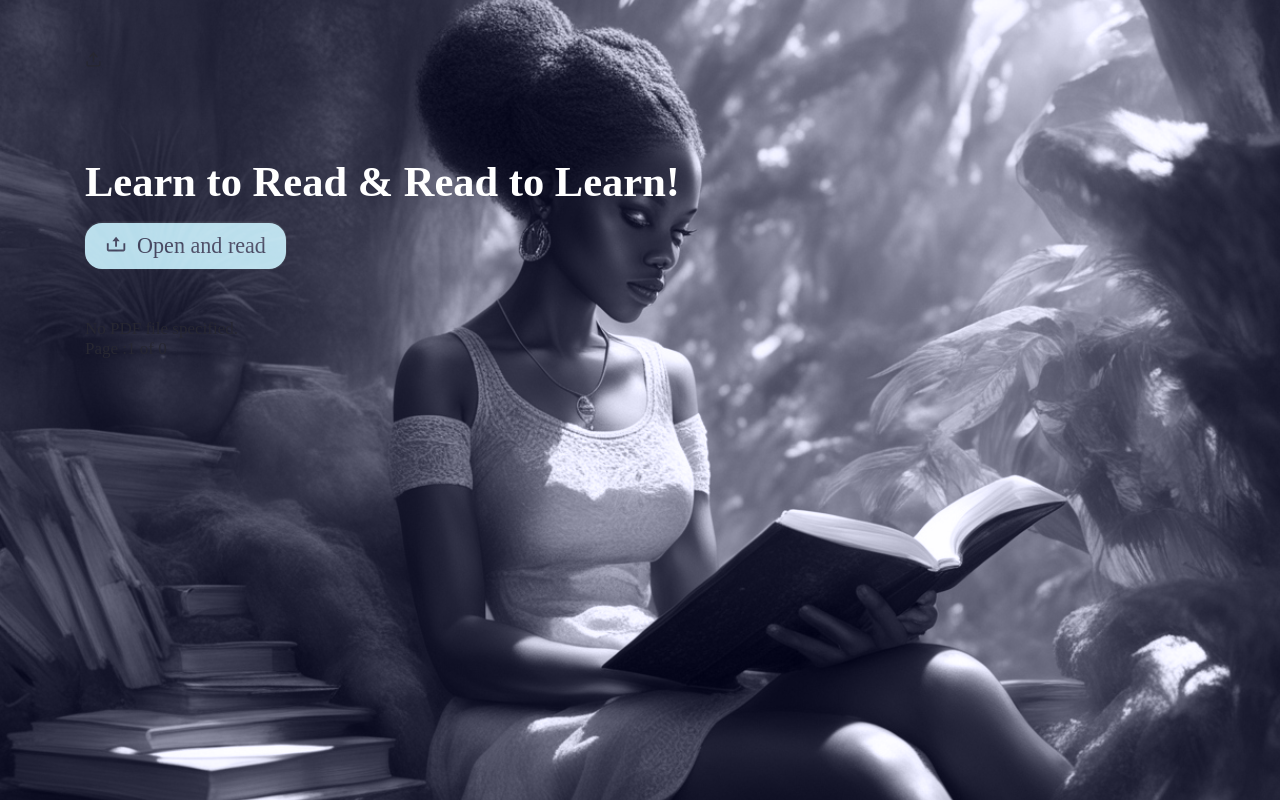
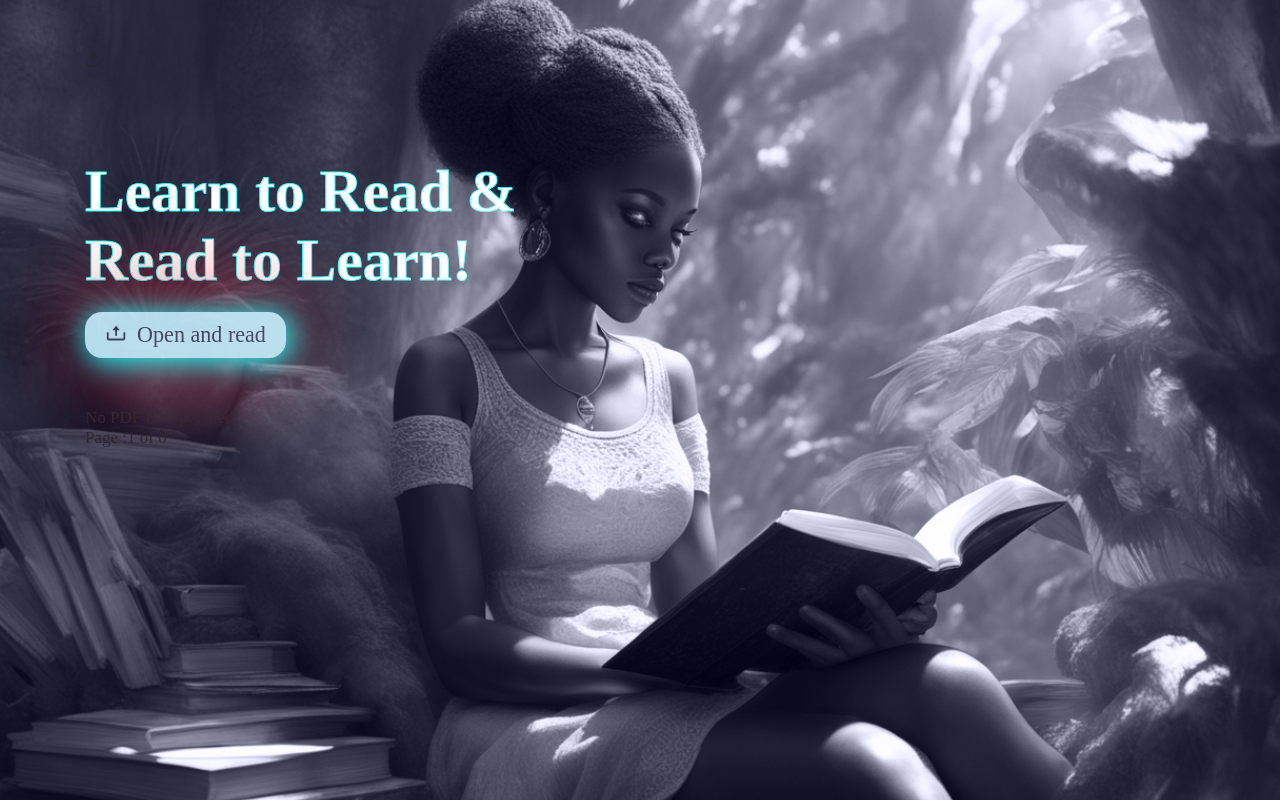
Before and after one commit to gebrina/cool-pdf-reader, a React (Vite) app: page / in a window 1280 px wide. Built offline with nearby package versions, Linux system fonts and the light colour scheme.

Commit message:
upload home page style

```diff
--- a/src/App.style.tsx
+++ b/src/App.style.tsx
@@ -17,6 +17,10 @@ export const PdfContainer = styled.div<ITheme>(
     flex-direction: column;
     gap: 50px;
     padding: 3em 5em;
+
+    @media only screen and (max-width: 600px) {
+      padding: 0px 30px;
+    }
   `
 );
 
--- a/src/pdf/uploader/Uploader.style.tsx
+++ b/src/pdf/uploader/Uploader.style.tsx
@@ -5,6 +5,7 @@ import { ITheme } from "../../common";
 export const PdfUploader = styled.section<ITheme>(
   ({ theme }) => css`
     display: flex;
+    width: 100%;
     padding-top: 2rem;
     mix-blend-mode: screen;
     flex-direction: column;
@@ -16,8 +17,9 @@ export const PdfUploader = styled.section<ITheme>(
 );
 
 export const Title = styled.h3`
-  font-size: 2.5rem;
-  text-align: center;
+  font-size: 3.5rem;
+  /* text-shadow: 10px 1px red; */
+  -webkit-text-stroke: 1px rgb(0, 255, 255);
   color: white;
   @media only screen and (max-width: 400px) {
     font-size: 2rem;
@@ -42,8 +44,8 @@ export const InputLabel = styled.label<ITheme>(
       : "white"};
     border-radius: 1rem;
     font-size: 1.3rem;
-    box-shadow: 0.3px 0.3px 0.3px 0.5px rgba(118, 130, 118, 0.1),
-      0px -1px 0.5px 0.5px rgba(173, 194, 173, 0.1);
+    box-shadow: 3px 3px 30px 2px rgb(0, 255, 255),
+      -3px -3px 100px 2px rgb(255, 0, 0);
     &:hover {
       cursor: pointer;
       background-color: #a4b0ae;
--- a/src/pdf/uploader/Uploader.tsx
+++ b/src/pdf/uploader/Uploader.tsx
@@ -13,7 +13,11 @@ export const Uploader: FC<TUploaderProps> = ({ theme }) => {
 
   return (
     <PdfUploader theme={theme}>
-      <Title>Learn to Read & Read to Learn!</Title>
+      <Title>
+        Learn to Read &
+        <br />
+        Read to Learn!
+      </Title>
       <InputFile
         accept="application/pdf"
         onChange={OnInputFileChange}
```
